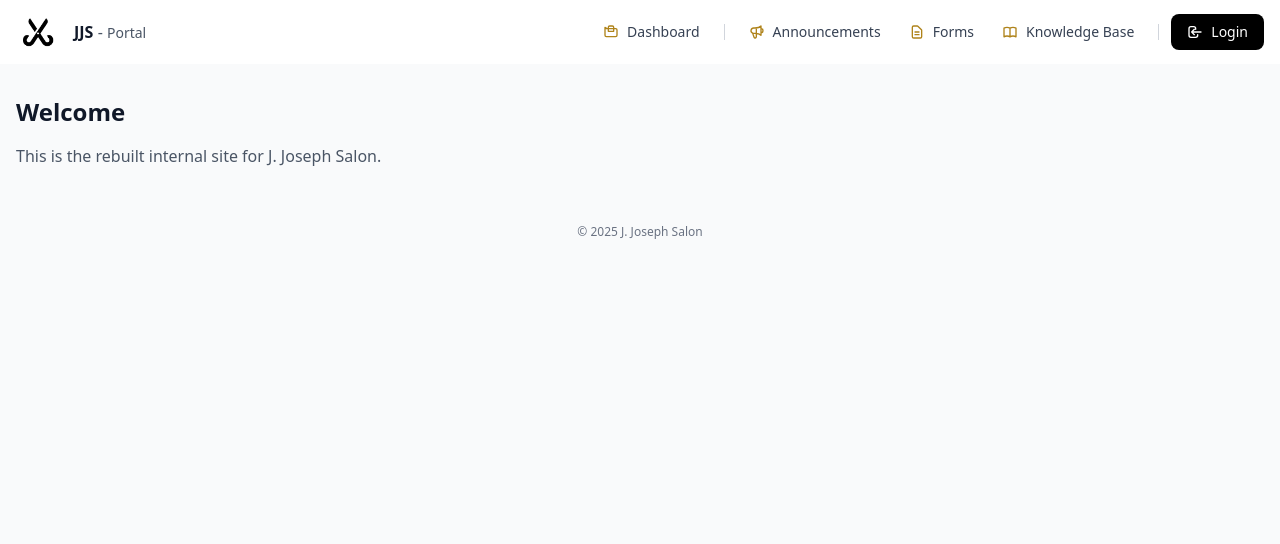
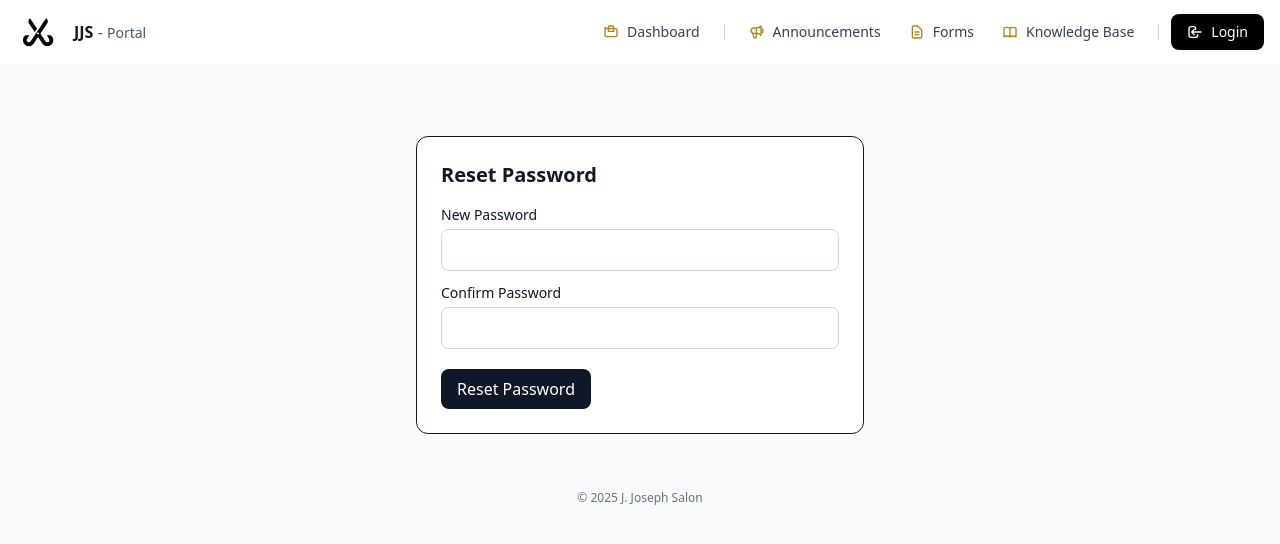
Before and after one commit to cnaccour/portal-cursor, a PHP site: page /public/reset-password.php in a window 1280 px wide. Shown: the top 544 px of the page. Run offline with PHP 8.4, Linux system fonts and the light colour scheme; some libraries are stand-ins or nearby versions.

Commit message:
Add Forgot Password flow: token table, request + reset handlers, link on login

```diff
--- a/public/includes/db.php
+++ b/public/includes/db.php
@@ -16,6 +16,18 @@ try {
         PDO::ATTR_DEFAULT_FETCH_MODE => PDO::FETCH_ASSOC,
         PDO::ATTR_EMULATE_PREPARES => false,
     ]);
+
+    // Runtime guard: create password_resets if it doesn't exist
+    $pdo->exec("CREATE TABLE IF NOT EXISTS password_resets (
+        id INT AUTO_INCREMENT PRIMARY KEY,
+        email VARCHAR(255) NOT NULL,
+        token VARCHAR(255) NOT NULL,
+        expires_at DATETIME NOT NULL,
+        used_at DATETIME NULL,
+        created_at TIMESTAMP DEFAULT CURRENT_TIMESTAMP,
+        INDEX idx_email (email),
+        UNIQUE KEY uniq_token (token)
+    ) ENGINE=InnoDB DEFAULT CHARSET=utf8mb4;");
 } catch (PDOException $e) {
     error_log('Database connection failed: ' . $e->getMessage());
     die('Database connection failed. Please contact support.');
--- a/public/login.php
+++ b/public/login.php
@@ -62,6 +62,10 @@ require __DIR__.'/includes/header.php';
     </div>
     <button class="mt-2 px-4 py-2 rounded-lg bg-gray-900 text-white">Sign in</button>
   </form>
+  <div class="mt-4 flex items-center justify-between">
+    <a href="signup.php" class="text-sm text-gray-600 underline">Create an account</a>
+    <a href="forgot-password.php" class="text-sm text-gray-600 underline">Forgot Password?</a>
+  </div>
 </div>
 
 <?php require __DIR__.'/includes/footer.php'; ?>
--- /dev/null
+++ b/public/reset-password.php
@@ -0,0 +1,66 @@
+<?php
+session_start();
+require __DIR__.'/includes/db.php';
+
+$token = $_GET['token'] ?? '';
+$error = '';
+$info = '';
+
+if ($_SERVER['REQUEST_METHOD'] === 'POST') {
+  $token = $_POST['token'] ?? '';
+  $p1 = $_POST['password'] ?? '';
+  $p2 = $_POST['password_confirm'] ?? '';
+  if (strlen($p1) < 8) {
+    $error = 'Password must be at least 8 characters.';
+  } elseif ($p1 !== $p2) {
+    $error = 'Passwords do not match.';
+  } else {
+    $q = $pdo->prepare('SELECT email, expires_at, used_at FROM password_resets WHERE token = ?');
+    $q->execute([$token]);
+    $row = $q->fetch();
+    if (!$row) {
+      $error = 'Invalid or expired reset link.';
+    } elseif (!empty($row['used_at']) || (new DateTime() > new DateTime($row['expires_at']))) {
+      $error = 'Reset link has expired or already used.';
+    } else {
+      $hash = password_hash($p1, PASSWORD_BCRYPT);
+      $pdo->beginTransaction();
+      try {
+        $upd = $pdo->prepare('UPDATE users SET password_hash = ? WHERE email = ?');
+        $upd->execute([$hash, $row['email']]);
+        $mark = $pdo->prepare('UPDATE password_resets SET used_at = NOW() WHERE token = ?');
+        $mark->execute([$token]);
+        $pdo->commit();
+        $info = 'Your password has been reset. You can now log in.';
+      } catch (Exception $e) {
+        $pdo->rollBack();
+        $error = 'Failed to reset password. Please try again.';
+      }
+    }
+  }
+}
+
+require __DIR__.'/includes/header.php';
+?>
+<div class="max-w-md mx-auto bg-white p-6 rounded-xl border mt-10">
+  <h1 class="text-xl font-semibold mb-4">Reset Password</h1>
+  <?php if ($info): ?>
+    <div class="text-green-700 bg-green-50 border border-green-200 rounded-lg p-3 mb-3"><?= htmlspecialchars($info) ?></div>
+  <?php endif; ?>
+  <?php if ($error): ?>
+    <div class="text-amber-700 bg-amber-50 border border-amber-200 rounded-lg p-3 mb-3"><?= htmlspecialchars($error) ?></div>
+  <?php endif; ?>
+  <form method="post" class="space-y-3">
+    <input type="hidden" name="token" value="<?= htmlspecialchars($token) ?>">
+    <div>
+      <label class="block text-sm mb-1">New Password</label>
+      <input class="w-full border border-gray-300 rounded-lg px-3 py-2" type="password" name="password" required>
+    </div>
+    <div>
+      <label class="block text-sm mb-1">Confirm Password</label>
+      <input class="w-full border border-gray-300 rounded-lg px-3 py-2" type="password" name="password_confirm" required>
+    </div>
+    <button class="mt-2 px-4 py-2 rounded-lg bg-gray-900 text-white">Reset Password</button>
+  </form>
+</div>
+<?php require __DIR__.'/includes/footer.php'; ?>
```
Also changed, not shown: public/forgot-password.php (added, +54 -0 lines).
